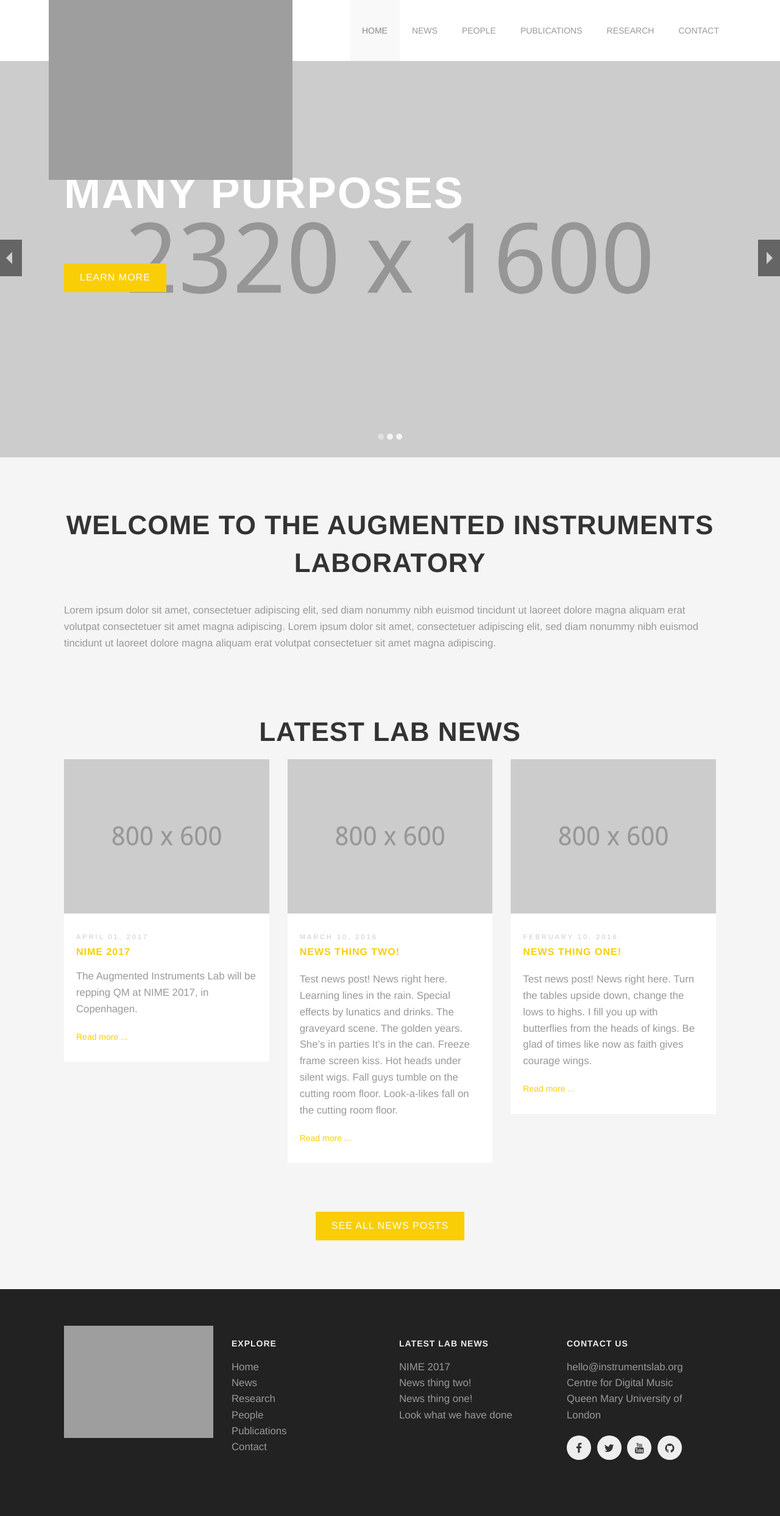
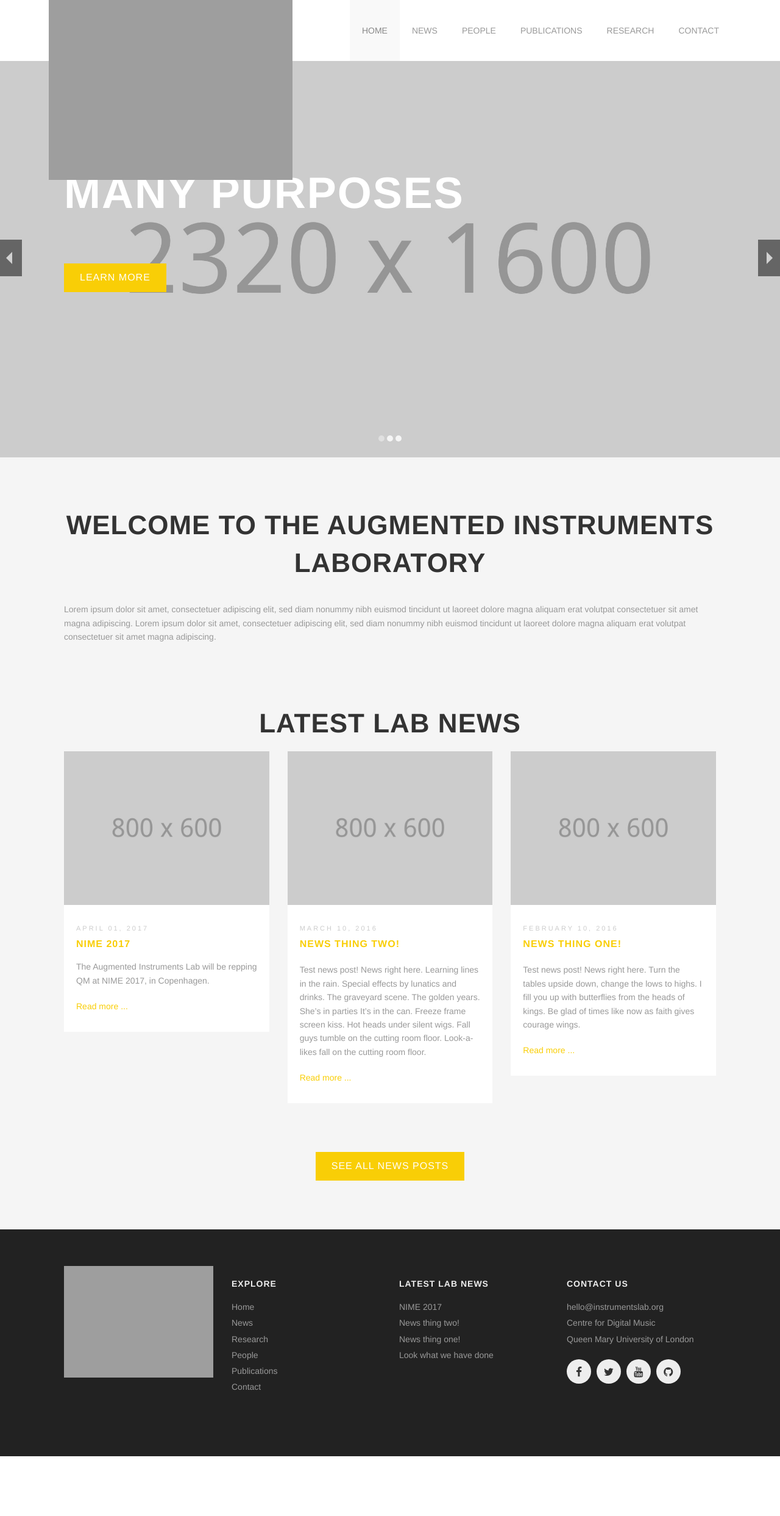
Before and after one commit to disastrid/instruments_lab, a Jekyll site: the page built from docs/index.html, in a window 1280 px wide. Shown: the whole page at 61% size. Built offline with Jekyll 4.4.1, drawn with Linux system fonts in a browser that asks for light colours; the list of posts is cut into pages by our own code; after the commit the page ends 2388 px from its top, so only the background shows below that.

Commit message:
adjustments to news display and typography styles

```diff
--- a/docs/_sass/foundation/components/_blogStyles.scss
+++ b/docs/_sass/foundation/components/_blogStyles.scss
@@ -37,7 +37,9 @@
 
 
 .news-back {
-  font-size: 1rem;
+  font-size: 1.2rem;
+  font-weight: bolder;
+  margin-top: -1.2rem;
 
   &:hover {
     color: #f9ce06;
@@ -61,7 +63,7 @@
 
 .info {
   text-transform: capitalize;
-  font-size: 1.5rem;
+  font-size: 1rem;
   text-transform: uppercase;
   letter-spacing: 3px;
   color: #aaa;
--- a/docs/_sass/foundation/components/_type.scss
+++ b/docs/_sass/foundation/components/_type.scss
@@ -17,8 +17,8 @@
 $header-text-rendering: optimizeLegibility !default;
 
 // We use these to control header font sizes
-$h1-font-size: rem-calc(44) !default;
-$h2-font-size: rem-calc(37) !default;
+$h1-font-size: rem-calc(40) !default;
+$h2-font-size: rem-calc(33) !default;
 $h3-font-size: rem-calc(27) !default;
 $h3-section-title: rem-calc(30);
 $h4-font-size: rem-calc(23) !default;
@@ -47,7 +47,7 @@
 // We use these to style paragraphs
 $paragraph-font-family: inherit !default;
 $paragraph-font-weight: 300 !default;
-$paragraph-font-size: 1.2rem !default;
+$paragraph-font-size: 1rem !default;
 $paragraph-line-height: 1.6 !default;
 $paragraph-margin-bottom: rem-calc(20) !default;
 $paragraph-aside-font-size: rem-calc(14) !default;
```
